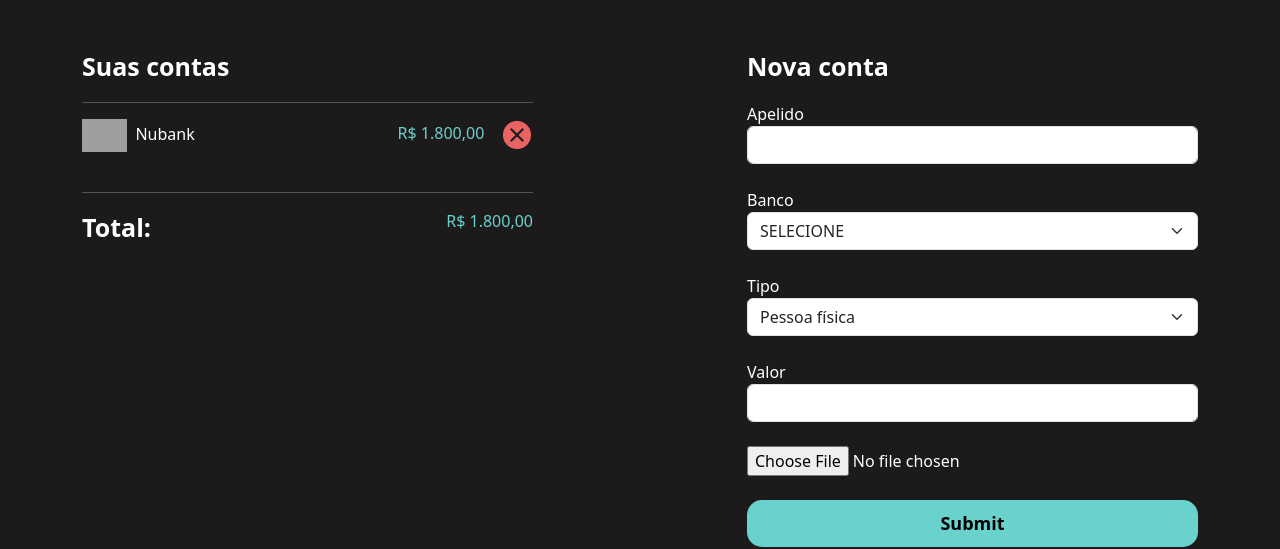
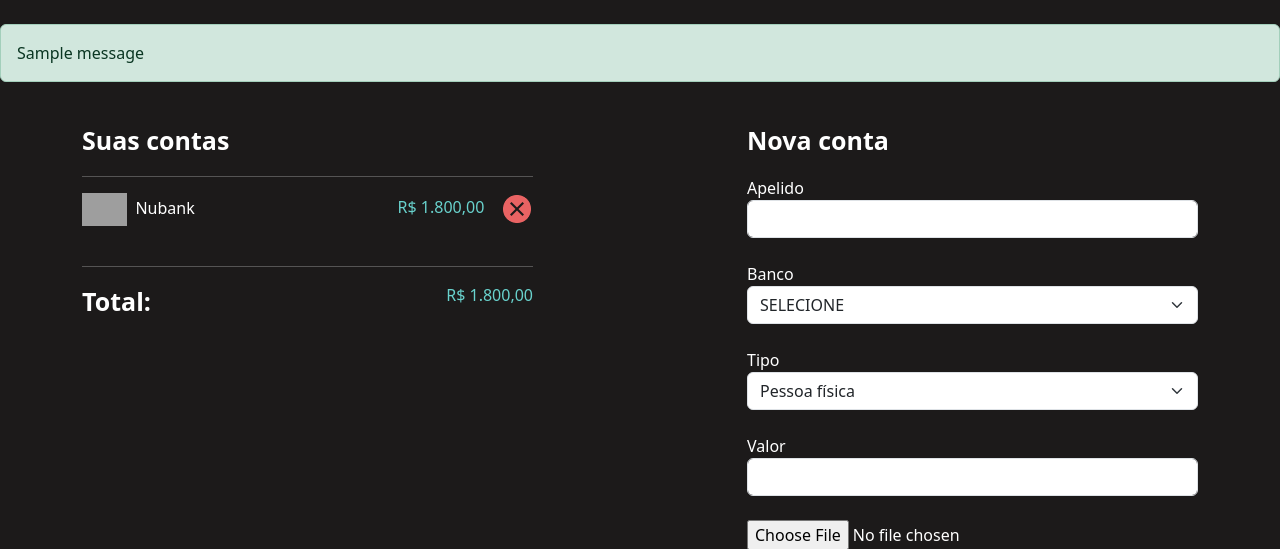
Before and after one commit to laydedre/Django, a Django app: page /perfil/gerenciar/ in a window 1280 px wide. Shown: the part 56-605 px from the top of the page. Run offline with Django 4.2, Linux system fonts and the light colour scheme; one stand-in notice (Sample message) is shown; grey boxes are pictures that could not be loaded.

Commit message:
atualização

```diff
--- a/perfil/templates/gerenciar.html
+++ b/perfil/templates/gerenciar.html
@@ -9,6 +9,11 @@
 
 {% block 'body' %}
     <br>
+    {% if messages %}
+        {% for message in messages %}
+            <div class="alert {{ message.tags }}">{{ message }}</div>
+        {% endfor %}
+    {% endif %}
     <br>
     <div class="container">
         <div class="row">
--- a/perfil/views.py
+++ b/perfil/views.py
@@ -19,6 +19,7 @@ def cadastrar_banco(request):
     icone = request.POST.get('icone')
 
     if len(apelido.strip()) == 0 or len(valor.strip()) == 0:
+        messages.add_message(request, constants.ERROR, 'Preencha todos os campos')
         return redirect('/perfil/gerenciar')
 
     conta = Conta(
@@ -30,5 +31,5 @@ def cadastrar_banco(request):
     )
 
     conta.save()
-
+    messages.add_message(request, constants.SUCCESS, 'Cadastro feito com sucesso!')
     return redirect('/perfil/gerenciar')
```
Also changed, not shown: db.sqlite3, perfil/migrations/0002_conta_valor_alter_conta_icone_alter_conta_tipo.py (added).
